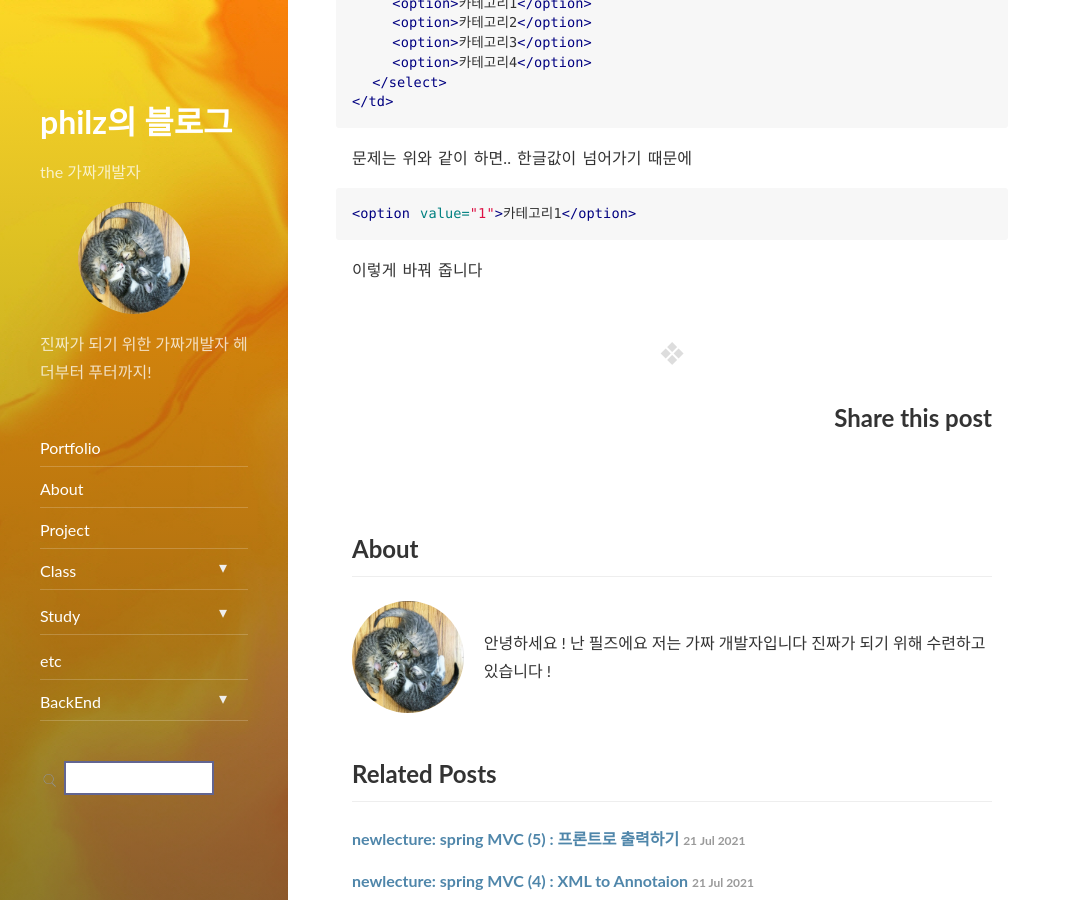
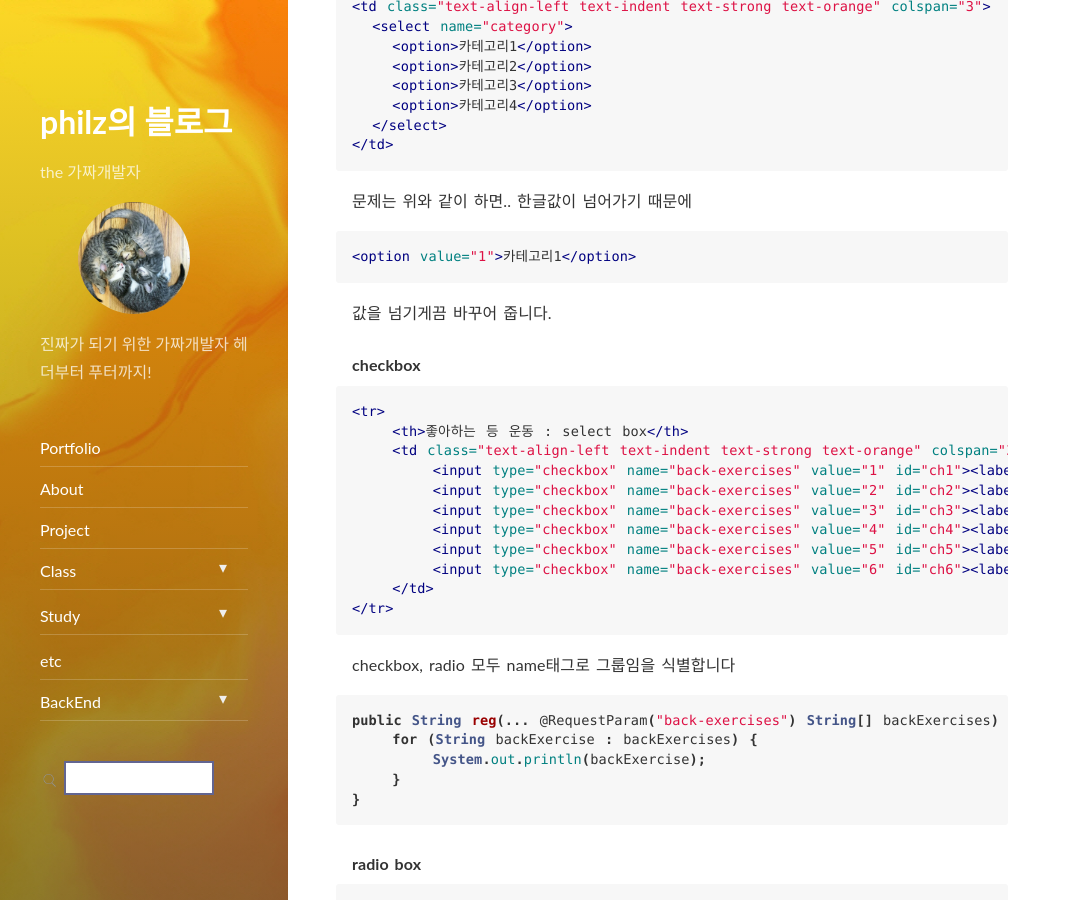
Before and after one commit to progress0407/progress0407.github.io, a Jekyll site: the page built from _posts/spring/2021-07-21-newlecture-mvc-06.md, in a window 1280 px wide and 900 px high, scrolled down 3317 px. Shown: the whole window, without its empty margins (0-1071 px from the left). Built offline with Jekyll 4.4.1, drawn with Linux system fonts in a browser that asks for light colours; nearby versions of some CDN libraries; some of the changed text lies outside the part shown.

Commit message:
spring mvc  프론트입력 update

````diff
--- a/_posts/spring/2021-07-21-newlecture-mvc-06.md
+++ b/_posts/spring/2021-07-21-newlecture-mvc-06.md
@@ -134,7 +134,9 @@ GET과 별반 다르지 않습니다. 아래와 같은 등록 화면이 있다
 
 역시 잘 작동합니다
 
-카테고리도 추가해 봅시다
+#### select box
+
+카테고리도 추가해 봅니다.
 
 ```html
 <th>카테고리</th>
@@ -154,4 +156,74 @@ GET과 별반 다르지 않습니다. 아래와 같은 등록 화면이 있다
 <option value="1">카테고리1</option>
 ```
 
-이렇게 바꿔 줍니다
+값을 넘기게끔 바꾸어 줍니다.
+
+
+#### checkbox
+```html
+<tr>
+    <th>좋아하는 등 운동 : select box</th>
+    <td class="text-align-left text-indent text-strong text-orange" colspan="3">
+        <input type="checkbox" name="back-exercises" value="1" id="ch1"><label for="ch1">풀업(턱걸이)</label>
+        <input type="checkbox" name="back-exercises" value="2" id="ch2"><label for="ch2">랫 풀 다운</label>
+        <input type="checkbox" name="back-exercises" value="3" id="ch3"><label for="ch3">원 암 덤벨 로우</label>
+        <input type="checkbox" name="back-exercises" value="4" id="ch4"><label for="ch4">케이블 로우</label>
+        <input type="checkbox" name="back-exercises" value="5" id="ch5"><label for="ch5">인버티드 로우</label>
+        <input type="checkbox" name="back-exercises" value="6" id="ch6"><label for="ch6">시티드 로우</label>
+    </td>
+</tr>
+```
+
+checkbox, radio 모두 name태그로 그룹임을 식별합니다
+
+``` java
+public String reg(... @RequestParam("back-exercises") String[] backExercises) {
+    for (String backExercise : backExercises) {
+        System.out.println(backExercise);
+    }
+}
+```
+
+#### radio box
+```
+<tr>
+    <th>좋아하는 등 운동 : select box</th>
+    <td class="text-align-left text-indent text-strong text-orange" colspan="3">
+        <input type="radio" name="rd-back-exercise" value="1" id="rd1"><label for="rd1">풀업(턱걸이)</label>
+        <input type="radio" name="rd-back-exercise" value="2" id="rd2"><label for="rd2">랫 풀 다운</label>
+        <input type="radio" name="rd-back-exercise" value="3" id="rd3"><label for="rd3">원 암 덤벨 로우</label>
+        <input type="radio" name="rd-back-exercise" value="4" id="rd4"><label for="rd4">케이블 로우</label>
+    </td>
+</tr>
+```
+
+```java
+public String reg( .. @RequestParam("rd-back-exercise") String rdBackExercise) {..}
+```
+
+### 한글 설정
+---
+![image](https://user-images.githubusercontent.com/66164361/126653164-e28d5ab6-eafa-432c-93fe-9bf1c506f679.png)
+브라우저는 UTF-8로 설정돼 있는 반면 톰캣의 내장 인코딩으로 ISO-8859-1 를 사용합니다
+
+다음과 같은 방법들을 생각해볼 수 있습니다.
+
+#### 톰캣 인코딩 설정
+```
+<Connector port="8080"
+           protocol="HTTP/1.1"
+           connectionTimeout="20000"
+           redirectPort="8443"
+           URIEncoding="UTF-8" />
+```
+단 이 방법은 톰캣 전역 설정이기에.. 해당 톰캣을 사용하는 다른 프로젝트에 영향을 미칩니다
+
+#### 서블릿 인코딩 설정
+```java
+request.setCharacterEncoding("UTF-8");
+```
+이 방법 또한 모든 서블릿마다 설정해주어야 하기 때문에 비효율적입니다.
+
+#### 필터 인코딩 설정
+한 프로젝트안에서만 유효하며 모든 서블릿마다 설정해줄 필요 없습니다
+요청/등답이 있을 때마다 실행됩니다
````
